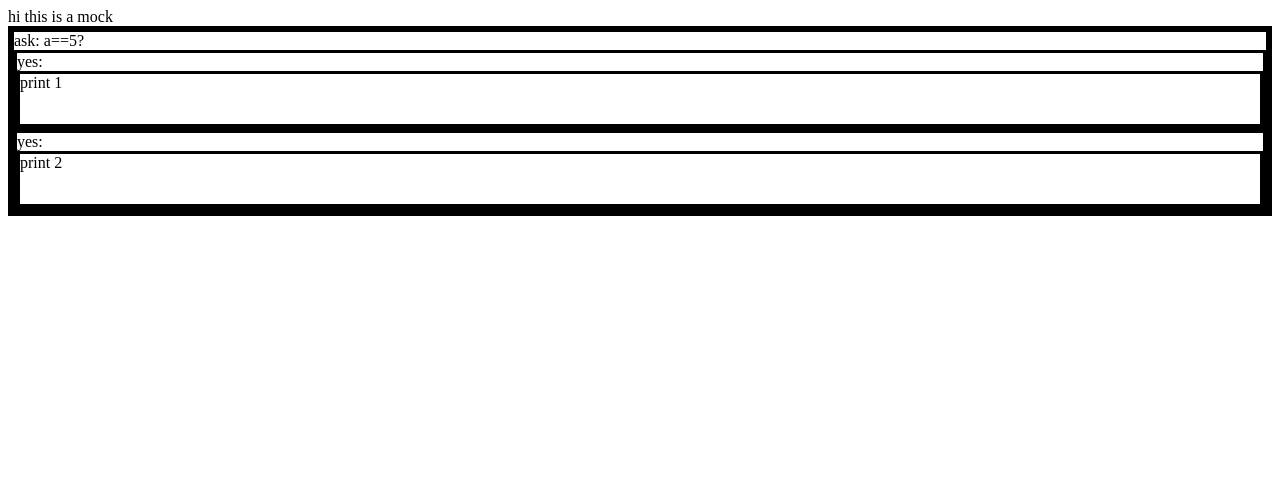
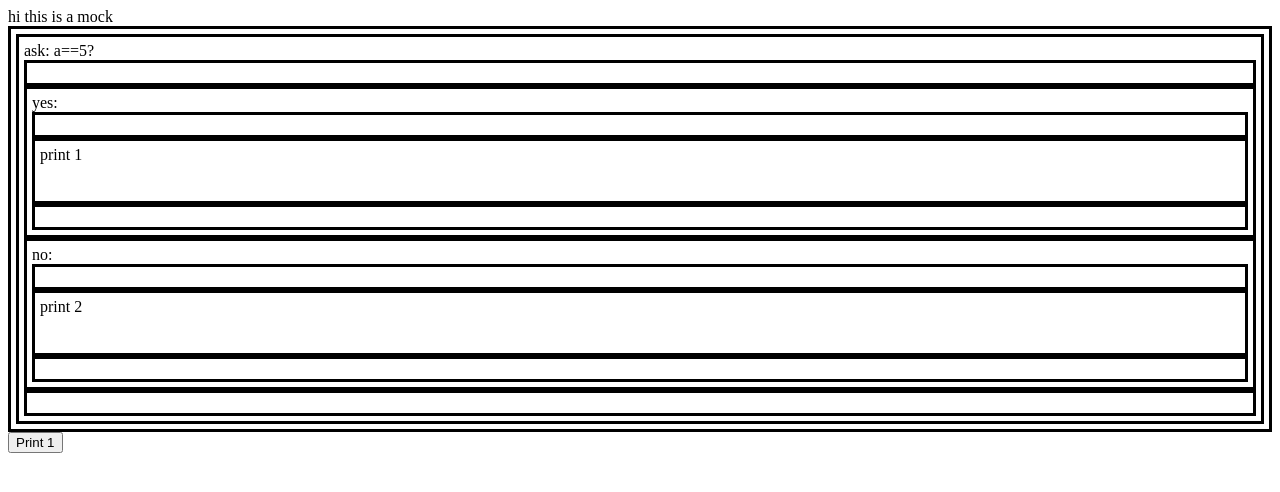
Before and after one commit to hpp3/OEC2016, a plain HTML site: page mock.html in a window 1280 px wide. Drawn offline with nearby package versions, Linux system fonts and the light colour scheme.

Commit message:
add buttons

```diff
--- a/mock.css
+++ b/mock.css
@@ -2,6 +2,7 @@ div {
     border: black solid;
     min-width:100px;
     min-height:50px;
+    padding: 5px;
 }
 .editor {
 
@@ -9,8 +10,15 @@ div {
 .ask {
 
 }
-.block {
-
+.add.active::before {
+    content: '+';
+}
+.add.inactive::before {
+    content: '.';
+}
+.add {
+    min-width:10px;
+    min-height:10px;
 }
 .ask::before {
     content: "ask: " attr(cond) "?";
@@ -19,7 +27,7 @@ div {
     content: "yes:";
 }
 .no::before {
-    content: "yes:";
+    content: "no:";
 }
 .print::before {
     content: "print " attr(val);
--- a/mock.html
+++ b/mock.html
@@ -1,17 +1,27 @@
 <html>
+<script src='https://cdnjs.cloudflare.com/ajax/libs/jquery/2.2.0/jquery.min.js'></script>
 <script src='js/monster.js'></script>
+<script src='js/editor.js'></script>
 <link rel='stylesheet' type='text/css' href='mock.css'>
 <body>
 hi this is a mock
 <div id='editor'>
     <div class='ask block' cond='a==5'>
+        <div class='add '></div>
         <div class='yes branch'>
-            <div class='print' val='1'></div>
+            <div class='add '></div>
+            <div class='print block' val='1'></div>
+            <div class='add '></div>
         </div>
         <div class='no branch'>
-            <div class='print' val='2'></div>
+            <div class='add '></div>
+            <div class='print block' val='2'></div>
+            <div class='add '></div>
         </div>
+        <div class='add '></div>
     </div>
 </div>
+
+<input id='print1' type='button' value='Print 1'>
 </body>
 </html>
```
